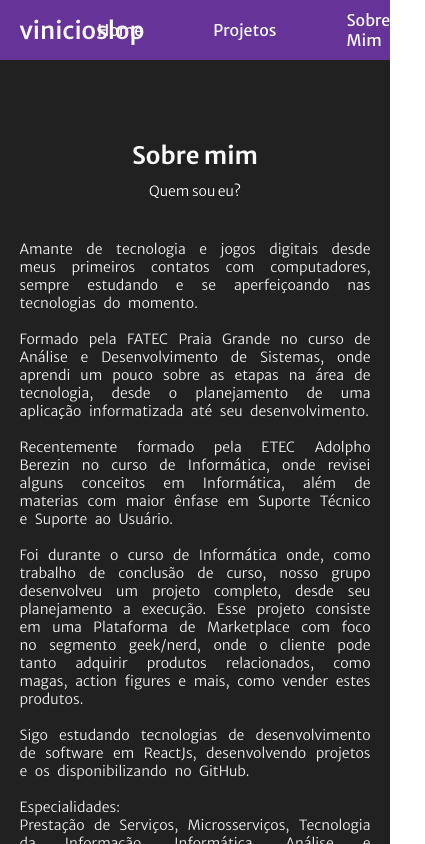
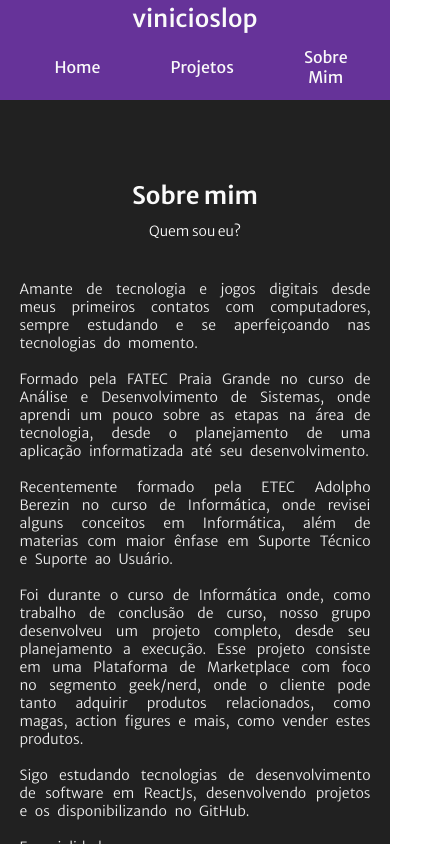
Before and after one commit to vinicioslop/portfolio, a Next.js app: page /about-me in a window 390 px wide. Shown: the top 844 px of the page, 425 px wide, since content can reach past the window. Built offline with nearby package versions, Linux system fonts and the light colour scheme.

Commit message:
Deixa a barra de navegação responsiva provisoriamente

```diff
--- a/src/app/Components/NavBar/styles.module.css
+++ b/src/app/Components/NavBar/styles.module.css
@@ -1,14 +1,4 @@
 .navbar {
-  display: flex;
-  align-items: center;
-  justify-content: space-between;
-
-  height: 60px;
-  width: 100%;
-
-  padding-left: var(--sides-spacing);
-  padding-right: var(--sides-spacing);
-
   margin-bottom: 80px;
 
   background-color: var(--primary-color);
@@ -31,19 +21,7 @@
   color: var(--background-color);
 }
 
-.navbar .links {
-  display: flex;
-  flex-direction: row;
-  align-items: center;
-  justify-content: right;
-
-  width: 80%;
-}
-
 .navbar .links .link {
-  margin-left: 20px;
-  margin-right: 20px;
-
   text-decoration: none;
 }
 
@@ -111,3 +89,100 @@
     -moz-box-shadow: 10px 10px 8px 0px rgba(0, 0, 0, 0.75);
   }
 }
+
+@media screen and (max-width: 350px) {
+  .navbar {
+    display: flex;
+    flex-direction: column;
+    align-items: center;
+    justify-content: space-evenly;
+
+    height: 100%;
+    width: 100%;
+
+    padding-top: 10px;
+    padding-bottom: 10px;
+    padding-left: var(--sides-spacing);
+    padding-right: var(--sides-spacing);
+  }
+
+  .navbar .logo {
+    margin-bottom: 10px;
+  }
+
+  .navbar .links {
+    display: flex;
+    flex-direction: column;
+    align-items: center;
+    justify-content: space-evenly;
+
+    width: 100%;
+  }
+
+  .navbar .links .link {
+    margin-left: 20px;
+    margin-right: 20px;
+
+    text-align: center;
+  }
+}
+
+@media screen and (min-width: 350px) {
+  .navbar {
+    display: flex;
+    flex-direction: column;
+    align-items: center;
+    justify-content: space-evenly;
+
+    height: 100px;
+    width: 100%;
+
+    padding-left: var(--sides-spacing);
+    padding-right: var(--sides-spacing);
+  }
+
+  .navbar .links {
+    display: flex;
+    flex-direction: row;
+    align-items: center;
+    justify-content: space-evenly;
+
+    width: 100%;
+  }
+
+  .navbar .links .link {
+    margin-left: 20px;
+    margin-right: 20px;
+
+    text-align: center;
+  }
+}
+
+@media screen and (min-width: 600px) {
+  .navbar {
+    display: flex;
+    flex-direction: row;
+    align-items: center;
+    justify-content: space-between;
+
+    height: 60px;
+    width: 100%;
+
+    padding-left: var(--sides-spacing);
+    padding-right: var(--sides-spacing);
+  }
+
+  .navbar .links {
+    display: flex;
+    flex-direction: row;
+    align-items: center;
+    justify-content: right;
+
+    width: 80%;
+  }
+
+  .navbar .links .link {
+    margin-left: 20px;
+    margin-right: 20px;
+  }
+}
```
